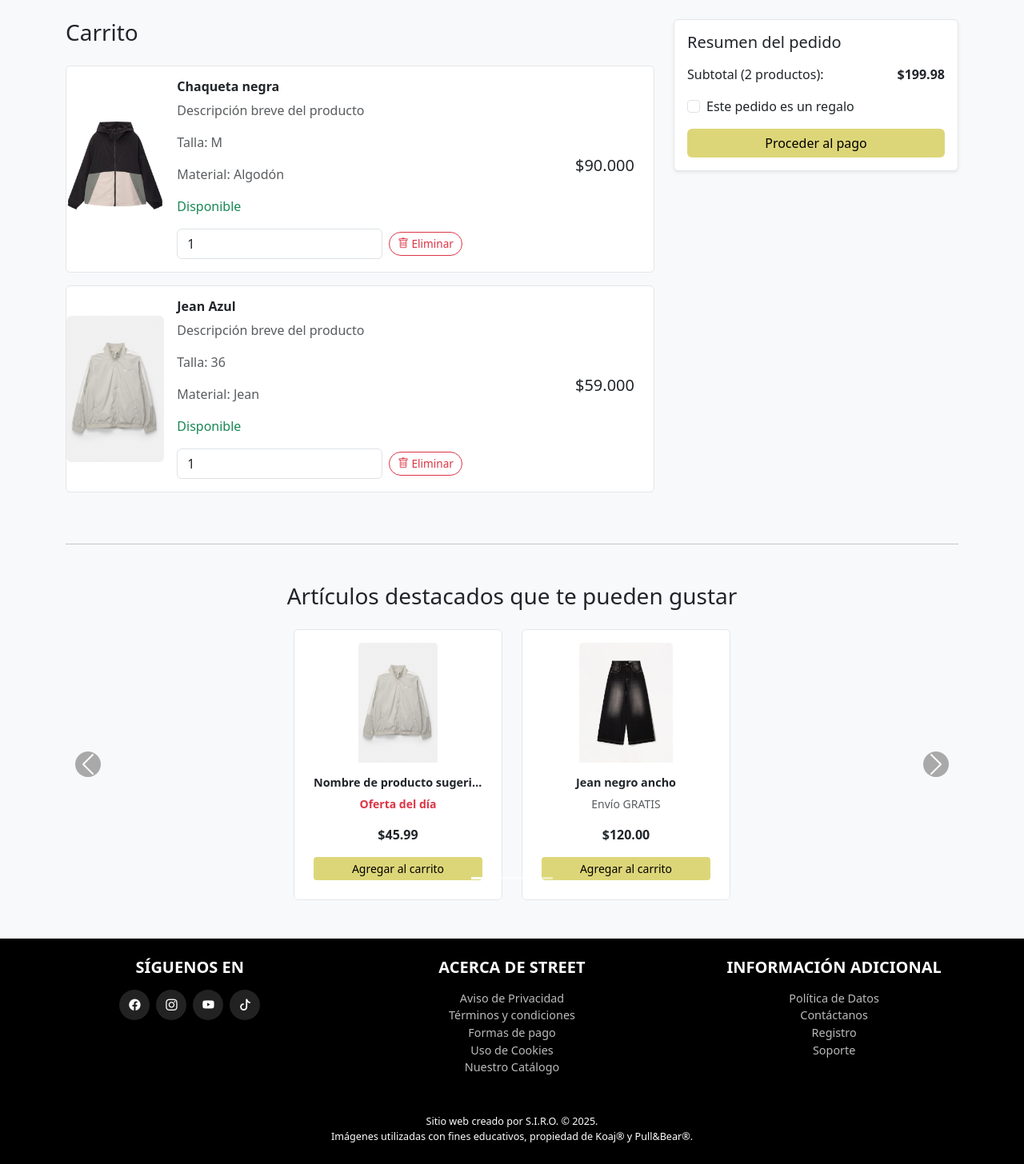
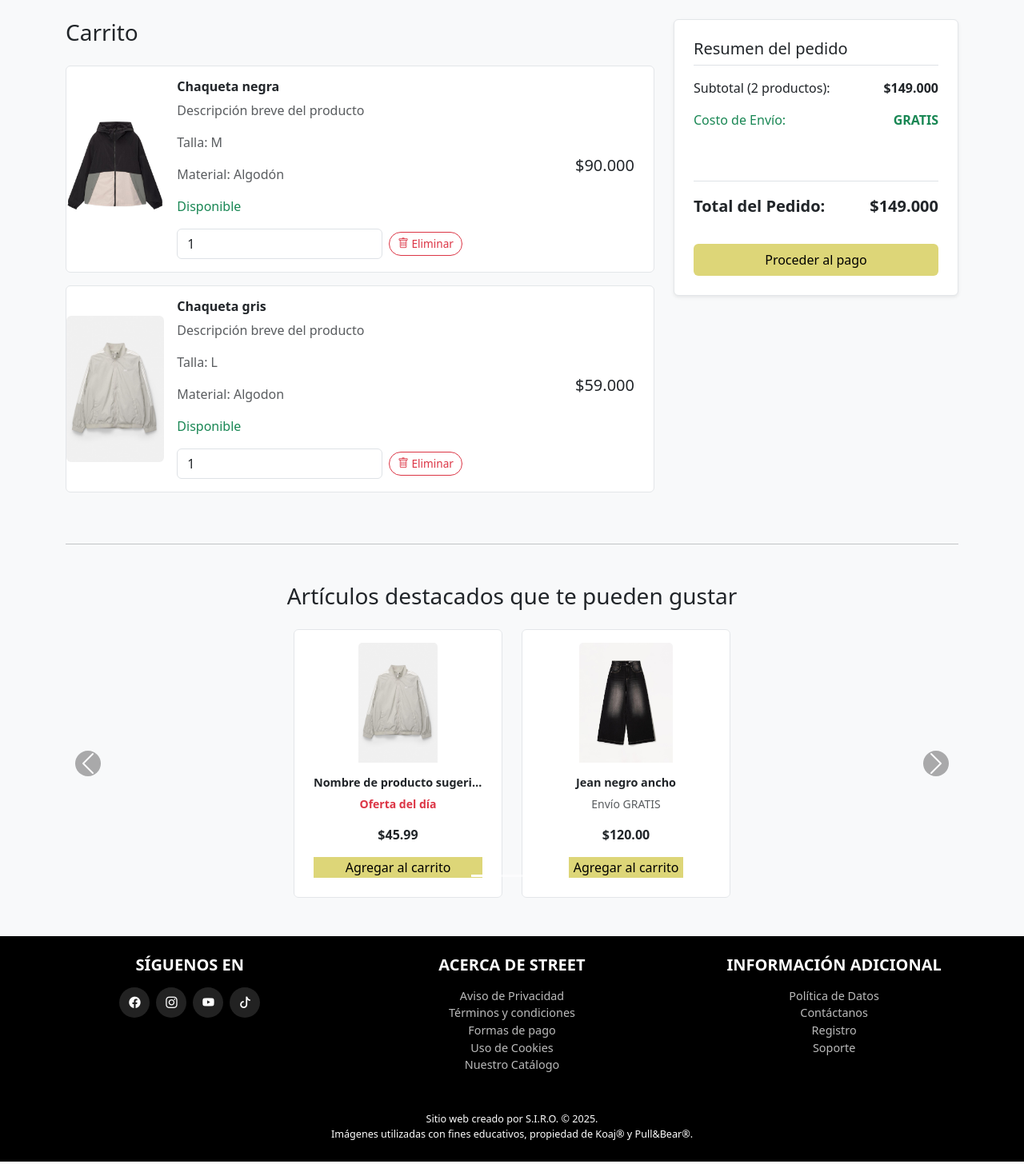
Before and after one commit to StivenJS2/Street_Oficial, a PHP site: page /cliente/Vista/CarritoCompras/Carrito.php in a window 1280 px wide. Shown: the part 84-1540 px from the top of the page at 80% size. Run offline with PHP 8.4, Linux system fonts and the light colour scheme.

Commit message:
cambios y nuevas funcionalidades a la vista de carrito

```diff
--- a/Vista/CarritoCompras/Carrito.php
+++ b/Vista/CarritoCompras/Carrito.php
@@ -30,7 +30,7 @@
             </div>
             <div class="offcanvas-body">
                 <ul class="list-unstyled">
-                    <li><a href="#" class="text-decoration-none">Inicio</a></li>
+                    <li><a href="../PuntoInicio/Inicio.php" class="text-decoration-none">Inicio</a></li>
                     <li><a href="#" class="text-decoration-none">Catálogo</a></li>
                     <li><a href="#" class="text-decoration-none">Ofertas</a></li>
                     <li><a href="#" class="text-decoration-none">Contacto</a></li>
@@ -45,8 +45,8 @@
 
         <!-- Iconos (búsqueda, login, carrito) -->
         <div class="botones d-flex align-items-center">
-            <i class="bi bi-search" style="font-size: 20px; color: white; margin-right:8px;"></i>
-            <input type="text" class="form-control form-control-sm rounded-pill mx-2" placeholder="Buscar..." aria-label="Buscar">
+            <i class="bi bi-search"  style="font-size: 20px; color: white; margin-right:8px;"></i>
+            <input type="text"  class="form-control form-control-sm rounded-pill mx-2" placeholder="Buscar..." aria-label="Buscar">
 
             <a href="#">
                 <i class="bi bi-person" style="font-size: 24px; margin-left: 15px; color: white;"></i>
@@ -104,10 +104,10 @@
                             </div>
                             <div class="col-md-7">
                                 <div class="card-body">
-                                    <h5 class="card-title">Jean Azul</h5>
+                                    <h5 class="card-title">Chaqueta gris</h5>
                                     <p class="card-text text-muted">Descripción breve del producto</p>
-                                    <p class="card-text text-muted">Talla: 36</p>
-                                    <p class="card-text text-muted">Material: Jean</p>
+                                    <p class="card-text text-muted">Talla: L</p>
+                                    <p class="card-text text-muted">Material: Algodon</p>
                                     <p class="text-success">Disponible</p>
 
                                     <!-- Botones -->
@@ -128,18 +128,33 @@
                 <!-- Fin columna productos -->
 
                 <!-- Columna resumen -->
-                <div class="col-lg-4">
-                    <div class="card p-3 shadow-sm">
-                        <h5 class="mb-3">Resumen del pedido</h5>
+                <div class="col-lg-4 mt-4 mt-lg-0">
+    <div class="card p-4 shadow-sm">
+        <h5 class="mb-3 border-bottom pb-2">Resumen del pedido</h5>
+
         <p class="d-flex justify-content-between">
             <span>Subtotal (2 productos):</span>
-                            <span class="fw-bold">$199.98</span>
+            <span class="fw-bold text-dark">$149.000</span>
             </p>
+
+        <p class="d-flex justify-content-between text-success">
+            <span>Costo de Envío:</span>
+            <span class="fw-bold">GRATIS</span>
+        </p>
+
         <div class="form-check mb-3">
-                            <input class="form-check-input" type="checkbox" id="regalo">
-                            <label class="form-check-label" for="regalo">Este pedido es un regalo</label>
              </div>
-                        <button class="btn btn-boton-pago w-100">Proceder al pago</button>
+
+        <div class="border-top pt-3 mt-2">
+            <p class="d-flex justify-content-between fs-5">
+                <span class="fw-bold">Total del Pedido:</span>
+                <span class="fw-bold text-dark">$149.000</span>
+            </p>
+        </div>
+
+        <button class="btn btn-boton-pago w-100 mt-3 py-2" id="btnProcederPago">
+            Proceder al pago
+        </button>
     </div>
 </div>
                 <!-- Fin columna resumen -->
@@ -171,12 +186,14 @@
                         <div class="row row-cols-2 row-cols-md-4 g-4 justify-content-center">
                             <div class="col">
                                 <div class="card h-100 text-center p-2">
-                                    <img src="../../img/CarritoCompras/Chaqueta-gris.jpg" class="card-img-top mx-auto mt-2" alt="Producto Sugerido 1" style="height: 150px; width: auto; object-fit: contain;">
-                                    <div class="card-body">
+    <img src="../../img/CarritoCompras/Chaqueta-gris.jpg" class="card-img-top mx-auto mt-2" alt="Chaqueta gris de oferta" style="height: 150px; width: auto; object-fit: contain;">
+    <div class="card-body d-flex flex-column justify-content-between">
+        <div>
             <h6 class="card-title text-truncate">Nombre de producto sugerido 1</h6>
             <p class="text-danger small fw-bold">Oferta del día</p>
             <p class="card-text fw-bold">$45.99</p>
-                                        <button class="btn btn-sm btn-boton-pago w-100">Agregar al carrito</button>
+        </div>
+        <button class="btn-agregar-carrusel">Agregar al carrito</button>
     </div>
 </div>
                             </div>
@@ -188,7 +205,7 @@
                                         <h6 class="card-title text-truncate">Jean negro ancho</h6>
                                         <p class="text-muted small">Envío GRATIS</p>
                                         <p class="card-text fw-bold">$120.00</p>
-                                        <button class="btn btn-sm btn-boton-pago w-100">Agregar al carrito</button>
+                                        <button class="btn-agregar-carrusel">Agregar al carrito</button>
                                     </div>
                                 </div>
                             </div>
@@ -206,7 +223,7 @@
                                         <h6 class="card-title text-truncate">Chaqueta café</h6>
                                         <p class="text-muted small">50% de descuento</p>
                                         <p class="card-text fw-bold">$899.00</p>
-                                        <button class="btn btn-sm btn-boton-pago w-100">Agregar al carrito</button>
+                                        <button class="btn-agregar-carrusel">Agregar al carrito</button>
                                     </div>
                                 </div>
                             </div>
@@ -218,37 +235,37 @@
                                         <h6 class="card-title text-truncate">Jean azul</h6>
                                         <p class="text-success small">Disponible ahora</p>
                                         <p class="card-text fw-bold">$350.50</p>
-                                        <button class="btn btn-sm btn-boton-pago w-100">Agregar al carrito</button>
+                                        <button class="btn-agregar-carrusel">Agregar al carrito</button>
                                     </div>
                                 </div>
                             </div>
                         </div>
                     </div>
 
-                    <!-- Segundo slide -->
+                    <!-- Tercer slide -->
                     <div class="carousel-item">
                         <div class="row row-cols-2 row-cols-md-4 g-4 justify-content-center">
 
                             <div class="col">
                                 <div class="card h-100 text-center p-2">
-                                    <img src="../../img/CarritoCompras/Chaqueta-cafe.jpg" class="card-img-top mx-auto mt-2" alt="Producto Sugerido 3" style="height: 150px; width: auto; object-fit: contain;">
+                                    <img src="../../img/CarritoCompras/Sudadera-negra.jpg" class="card-img-top mx-auto mt-2" alt="Producto Sugerido 3" style="height: 150px; width: auto; object-fit: contain;">
                                     <div class="card-body">
-                                        <h6 class="card-title text-truncate">Chaqueta café</h6>
+                                        <h6 class="card-title text-truncate">Sudadera Negra</h6>
                                         <p class="text-muted small">50% de descuento</p>
-                                        <p class="card-text fw-bold">$899.00</p>
-                                        <button class="btn btn-sm btn-boton-pago w-100">Agregar al carrito</button>
+                                        <p class="card-text fw-bold">$50.000</p>
+                                        <button class="btn-agregar-carrusel">Agregar al carrito</button>
                                     </div>
                                 </div>
                             </div>
 
                             <div class="col">
                                 <div class="card h-100 text-center p-2">
-                                    <img src="../../img/CarritoCompras/Jean-azul.jpg" class="card-img-top mx-auto mt-2" alt="Producto Sugerido 4" style="height: 150px; width: auto; object-fit: contain;">
+                                    <img src="../../img/CarritoCompras/Chaqueta-azul.jpg" class="card-img-top mx-auto mt-2" alt="Producto Sugerido 4" style="height: 150px; width: auto; object-fit: contain;">
                                     <div class="card-body">
-                                        <h6 class="card-title text-truncate">Jean azul</h6>
+                                        <h6 class="card-title text-truncate">Chaqueta azul</h6>
                                         <p class="text-success small">Disponible ahora</p>
-                                        <p class="card-text fw-bold">$350.50</p>
-                                        <button class="btn btn-sm btn-boton-pago w-100">Agregar al carrito</button>
+                                        <p class="card-text fw-bold">$150.000</p>
+                                        <button class="btn-agregar-carrusel">Agregar al carrito</button>
                                     </div>
                                 </div>
                             </div>
@@ -319,10 +336,11 @@
     </footer>
 
     <!-- Scripts -->
-    <script src="../../js/CarritoCompras/Carrito.js"></script>
 <script src="https://cdn.jsdelivr.net/npm/bootstrap@5.3.7/dist/js/bootstrap.bundle.min.js"
              integrity="sha384-ndDqU0Gzau9qJ1lfW4pNLlhNTkCfHzAVBReH9diLvGRem5+R9g2FzA8ZGN954O5Q"
              crossorigin="anonymous"></script>
 
+    <script src="../../js/CarritoCompras/Carrito.js"></script>
+
 </body>
 </html>
--- a/css/CarritoCompras/Carrito.css
+++ b/css/CarritoCompras/Carrito.css
@@ -171,16 +171,21 @@
 
 
 
-
-
-
 .btn-boton-pago {
   background-color: rgb(221, 214, 120);
   color: rgb(0, 0, 0);
   border: none;
 }
 
-.btn-boton-pago:hover {
+
+
+.btn-agregar-carrusel {
+  background-color: rgb(221, 214, 120);
+  color: rgb(0, 0, 0);
+  border: none;
+}
+
+.btn-agregar-carrusel:hover {
   background-color: #000000;
   color: #ffffff;
 }
```
Also changed, not shown: js/CarritoCompras/Carrito.js (+78 -0 lines). Lines whose indentation alone changed are shown as unchanged.
